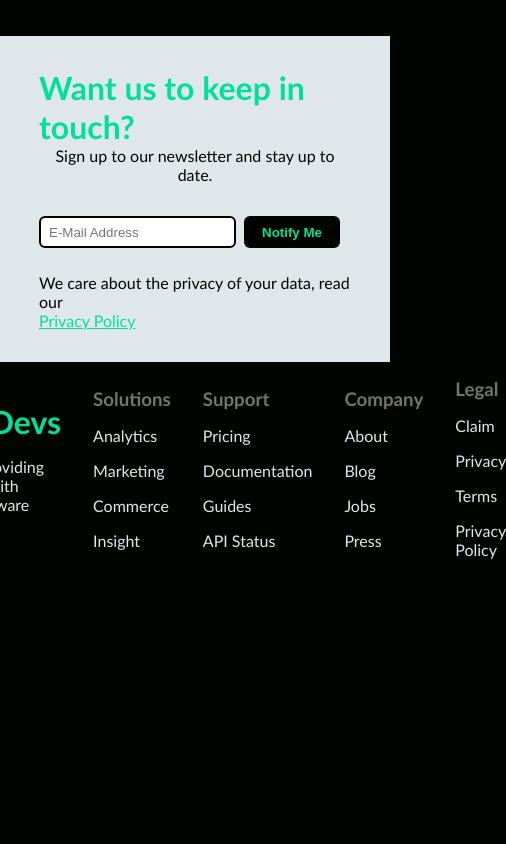
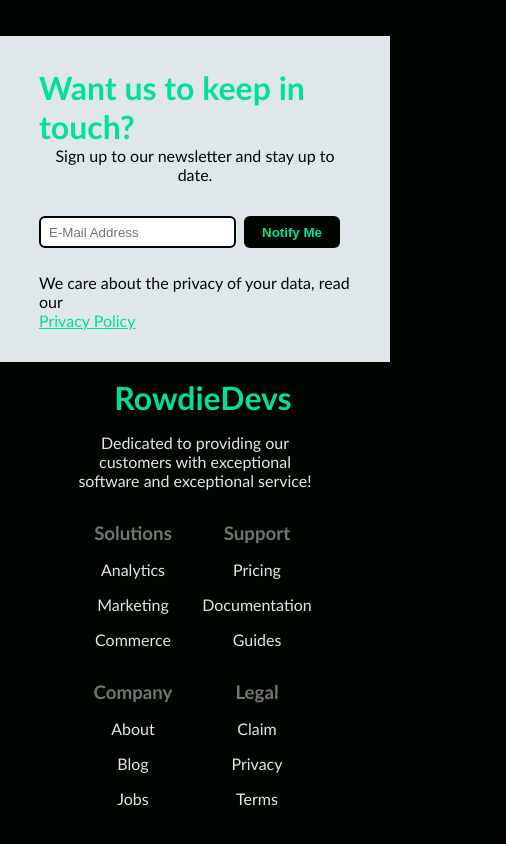
Before and after one commit to RowDev727/MySite, a React (Vite) app in the folder frontend/: page /services in a window 390 px wide. Shown: the part 2515-3359 px from the top of the page, 506 px wide, since content can reach past the window. Before the commit the page ends 3106 px from the top, so only its background shows below. Built offline with nearby package versions, Linux system fonts and the light colour scheme.

Commit message:
Footer Responsive

```diff
--- a/frontend/src/components/footer/Footer.jsx
+++ b/frontend/src/components/footer/Footer.jsx
@@ -3,46 +3,44 @@ import styles from './Footer.module.css'
 const Footer = () => {
   return (
     <div className={`${styles.footerContainer}`}>
-      <div className={`${styles.footerSection} container`}>
-        <div className={`${styles.col}`}>
-          <h1 className={`${styles.title}`}>RowdieDevs</h1>
-          <p className={`${styles.text}`}>Dedicated to providing our customers with exceptional software and exceptional service!</p>
+      <div className={`${styles.footer} container`}>
+        <div className={`${styles.footerHeader}`}>
+          <h1 className={`${styles.footerTitle}`}>RowdieDevs</h1>
+          <p className={`${styles.footerText}`}>Dedicated to providing our customers with exceptional software and exceptional service!</p>
         </div>
-        <div className={`${styles.col}`}>
-          <h3>Solutions</h3>
+        <div className={`${styles.footerBody}`}>
+            <div className={`${styles.footerCard}`}>
+            <h3 className={`${styles.footerCardTitle}`}>Solutions</h3>
             <ul>
                 <li><a href="#">Analytics</a></li>
                 <li><a href="#">Marketing</a></li>
                 <li><a href="#">Commerce</a></li>
-            <li><a href="#">Insight</a></li>
             </ul>
             </div>
-        <div className={`${styles.col}`}>
-          <h3>Support</h3>
+            <div className={`${styles.footerCard}`}>
+            <h3 className={`${styles.footerCardTitle}`}>Support</h3>
                 <ul>
                 <li><a href="#">Pricing</a></li>
                 <li><a href="#">Documentation</a></li>
                 <li><a href="#">Guides</a></li>
-              <li><a href="#">API Status</a></li>
                 </ul>
             </div>
-        <div className={`${styles.col}`}>
-          <h3>Company</h3>
+            <div className={`${styles.footerCard}`}>
+            <h3 className={`${styles.footerCardTitle}`}>Company</h3>
                 <ul>
                 <li><a href="#">About</a></li>
                 <li><a href="#">Blog</a></li>
                 <li><a href="#">Jobs</a></li>
-              <li><a href="#">Press</a></li>
                 </ul>
             </div>
-        <div className={`${styles.col}`}>
-          <h3>Legal</h3>
+            <div className={`${styles.footerCard}`}>
+            <h3 className={`${styles.footerCardTitle}`}>Legal</h3>
                 <ul>
                 <li><a href="#">Claim</a></li>
                 <li><a href="#">Privacy</a></li>
                 <li><a href="#">Terms</a></li>
-              <li><a href="#">Privacy Policy</a></li>
                 </ul>
+            </div>
         </div>
       </div>
     </div>
--- a/frontend/src/components/footer/Footer.module.css
+++ b/frontend/src/components/footer/Footer.module.css
@@ -1,37 +1,76 @@
-.footerSection {
-    width: 100%;
-    /* border: 2px solid var(--color-primary-green); */
+.footer {
+    display: grid;
+    grid-template-columns: 30% 70%;
     color: var(--color-grey-100);
-    display: grid;
-    grid-template-columns: 2fr repeat(4, 1fr);
     align-items: center;
     justify-content: center;
-    gap: 2rem;
-    padding: 1rem
+    padding: 1rem;
 }
 
-.col .title {
+.footerHeader {
+    margin-left: 1rem;
+}
+
+.footerTitle {
     margin-bottom: 1rem;
 }
 
-.col h3 {
-    margin-bottom: 1rem;
-    color: var(--color-grey-300);
+.footerText {
+    padding-right: 1rem;
 }
 
-.col ul li {
-    margin-bottom: 1rem;
-    list-style: none;
+.footerCard {
+    display: grid;
+    align-items: center;
+    justify-content: center;
 }
 
-.col a {
+.footerCardTitle {
+    color: var(--color-grey-300);
+    margin-bottom: 1rem;
+}
+
+.footerCard li {
+    list-style: none;
+    margin-bottom: 1rem;
+}
+
+.footerCard li a {
     text-decoration: none;
 }
 
-.col a:hover {
+.footerCard li a:hover {
     color: var(--color-primary-green);
 }
 
-.col .text {
-    padding-right: 1rem;
+.footerBody {
+    display: grid;
+    grid-template-columns: repeat(4, 1fr);
+    justify-content: space-evenly;
+    align-items: center;
+    padding: 1rem;
 }
+
+
+/* Medium and Small Screens */
+@media screen and (max-width: 1024px) {
+    .footer {
+        display: flex;
+        flex-direction: column;
+        text-align: center;
+    }
+
+    .footerHeader {
+        margin-bottom: 1rem;
+    }
+
+    .footerBody {
+        display: grid;
+        width: 100%;
+        grid-template-columns: repeat(auto-fit, minmax(100px, 1fr));
+    }
+
+    .footerCard {
+        margin-bottom: 1rem;
+    }
+}
```
Also changed, not shown: 1 other file (tests, documents, lock files or other folders). Lines whose indentation alone changed are shown as unchanged.
